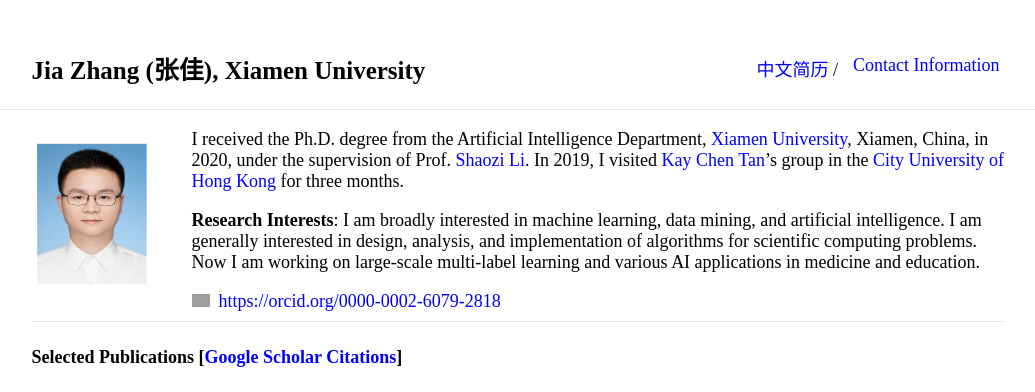
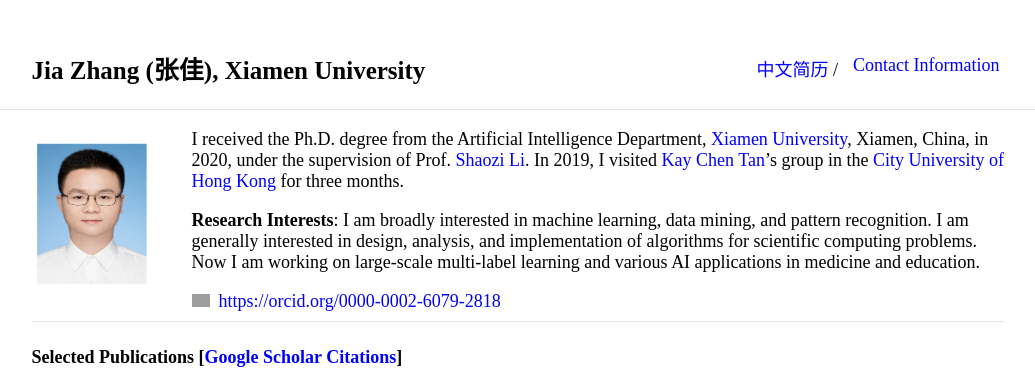
Before and after one commit to jiazhang-ml/jiazhang-ml.github.io, a Jekyll site: the page built from index.md, in a window 1280 px wide. Shown: the top 392 px of the page, without its empty margins (122-1157 px from the left). Built offline with Jekyll 4.4.1, drawn with Linux system fonts in a browser that asks for light colours; grey boxes are pictures that could not be loaded.

Commit message:
Update index.md

```diff
--- a/index.md
+++ b/index.md
@@ -7,7 +7,7 @@ layout: default
 
 I received the Ph.D. degree from the Artificial Intelligence Department, [Xiamen University](https://www.xmu.edu.cn/), Xiamen, China, in 2020, under the supervision of Prof. [Shaozi Li](https://imt.xmu.edu.cn/szdw/js.htm). In 2019, I visited [Kay Chen Tan](https://www.comp.polyu.edu.hk/en-us/staffs/detail/8135)'s group in the [City University of Hong Kong](https://www.cityu.edu.hk/) for three months.
 
-**Research Interests**: I am broadly interested in machine learning, data mining, and artificial intelligence. I am generally interested in design, analysis, and implementation of algorithms for scientific computing problems. Now I am working on large-scale multi-label learning and various AI applications in medicine and education.
+**Research Interests**: I am broadly interested in machine learning, data mining, and pattern recognition. I am generally interested in design, analysis, and implementation of algorithms for scientific computing problems. Now I am working on large-scale multi-label learning and various AI applications in medicine and education.
 
 <div itemscope itemtype="https://schema.org/Person"><a itemprop="sameAs" content="https://orcid.org/0000-0002-6079-2818" href="https://orcid.org/0000-0002-6079-2818" target="orcid.widget" rel="me noopener noreferrer" style="vertical-align:top;"><img src="https://orcid.org/sites/default/files/images/orcid_16x16.png" style="width:1em;margin-right:.5em;" alt="ORCID iD icon">https://orcid.org/0000-0002-6079-2818</a></div>
 
```
